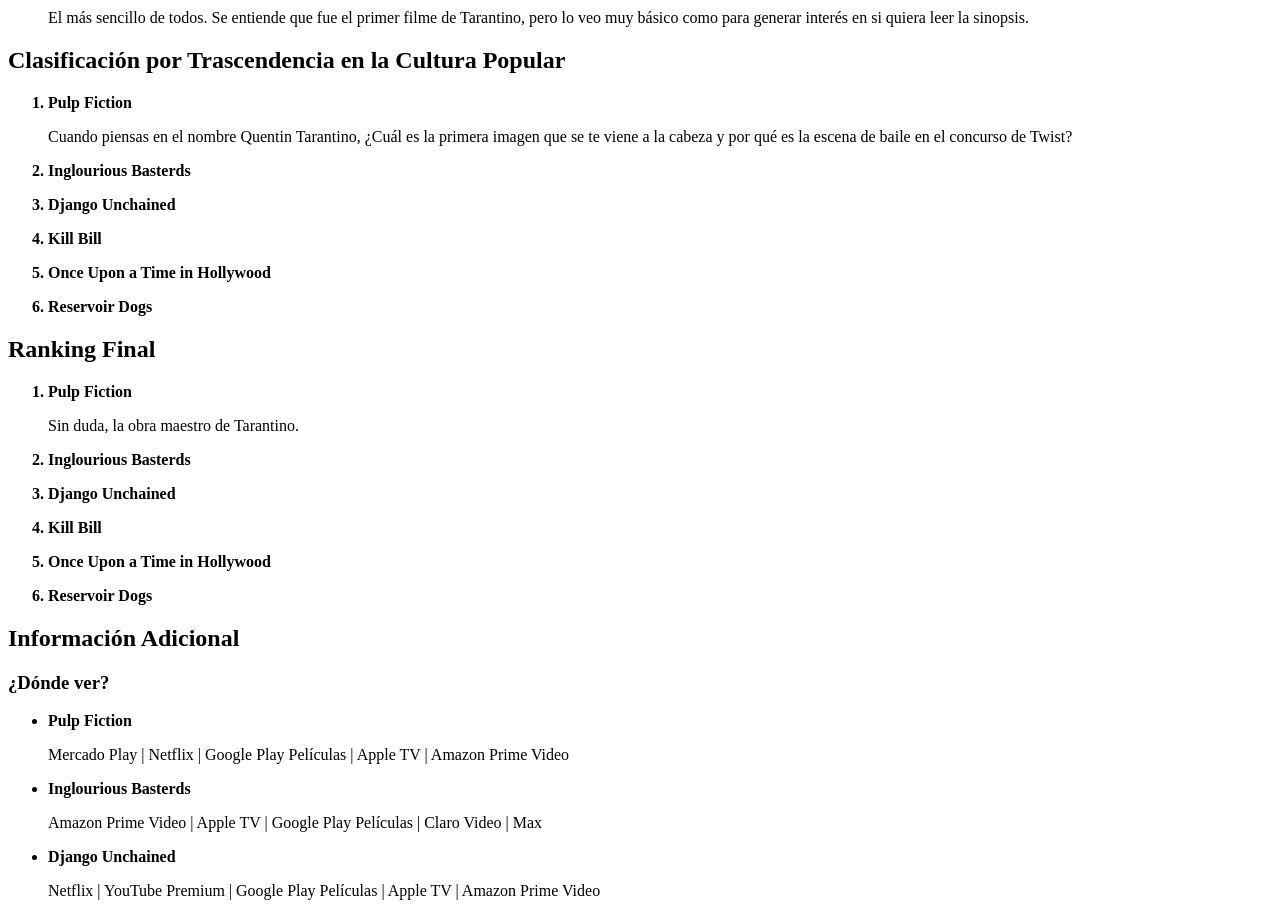
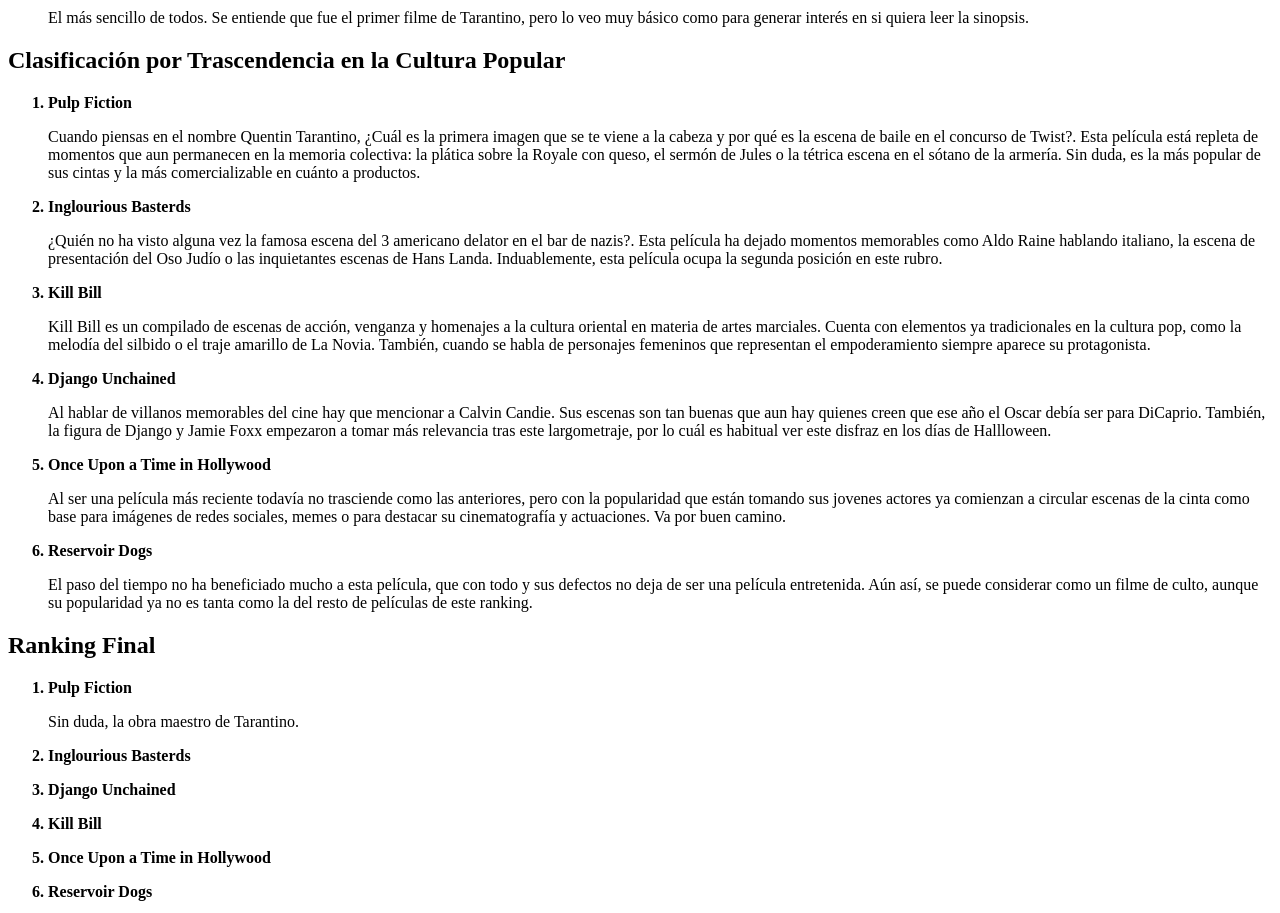
Before and after one commit to AbrahamMDN/QuentinTarantinoMovies, a plain HTML site: page index.html in a window 1280 px wide. Shown: the part 6020-6933 px from the top of the page. Drawn offline with Linux system fonts and the light colour scheme.

Commit message:
Cultura Pop P2

```diff
--- a/index.html
+++ b/index.html
@@ -196,22 +196,22 @@
         <h2> Clasificación por Trascendencia en la Cultura Popular</h2>
         <ol>
             <b><li>Pulp Fiction</li></b>
-            <p>Cuando piensas en el nombre Quentin Tarantino, ¿Cuál es la primera imagen que se te viene a la cabeza y por qué es la escena de baile en el concurso de Twist?</p>
+            <p>Cuando piensas en el nombre Quentin Tarantino, ¿Cuál es la primera imagen que se te viene a la cabeza y por qué es la escena de baile en el concurso de Twist?. Esta película está repleta de momentos que aun permanecen en la memoria colectiva: la plática sobre la Royale con queso, el sermón de Jules o la tétrica escena en el sótano de la armería. Sin duda, es la más popular de sus cintas y la más comercializable en cuánto a productos.</p>
 
             <b><li>Inglourious Basterds</li></b>
-            <p></p>
+            <p>¿Quién no ha visto alguna vez la famosa escena del 3 americano delator en el bar de nazis?. Esta película ha dejado momentos memorables como Aldo Raine hablando italiano, la escena de presentación del Oso Judío o las inquietantes escenas de Hans Landa. Induablemente, esta película ocupa la segunda posición en este rubro.</p>
+
+            <b><li>Kill Bill</li></b>
+            <p>Kill Bill es un compilado de escenas de acción, venganza y homenajes a la cultura oriental en materia de artes marciales. Cuenta con elementos ya tradicionales en la cultura pop, como la melodía del silbido o el traje amarillo de La Novia. También, cuando se habla de personajes femeninos que representan el empoderamiento siempre aparece su protagonista.</p>
 
             <b><li>Django Unchained</li></b>
-            <p></p>
-
-            <b><li>Kill Bill</li></b>
-            <p></p>
+            <p>Al hablar de villanos memorables del cine hay que mencionar a Calvin Candie. Sus escenas son tan buenas que aun hay quienes creen que ese año el Oscar debía ser para DiCaprio. También, la figura de Django y Jamie Foxx empezaron a tomar más relevancia tras este largometraje, por lo cuál es habitual ver este disfraz en los días de Hallloween.</p>
 
             <b><li>Once Upon a Time in Hollywood</li></b>
-            <p></p>
+            <p>Al ser una película más reciente todavía no trasciende como las anteriores, pero con la popularidad que están tomando sus jovenes actores ya comienzan a circular escenas de la cinta como base para imágenes de redes sociales, memes o para destacar su cinematografía y actuaciones. Va por buen camino.</p>
 
             <b><li>Reservoir Dogs</li></b>
-            <p></p>
+            <p>El paso del tiempo no ha beneficiado mucho a esta película, que con todo y sus defectos no deja de ser una película entretenida. Aún así, se puede considerar como un filme de culto, aunque su popularidad ya no es tanta como la del resto de películas de este ranking. </p>
         </ol>
     </section>
 
```
